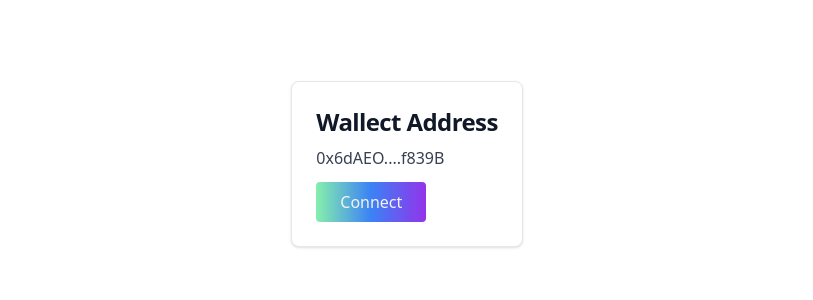
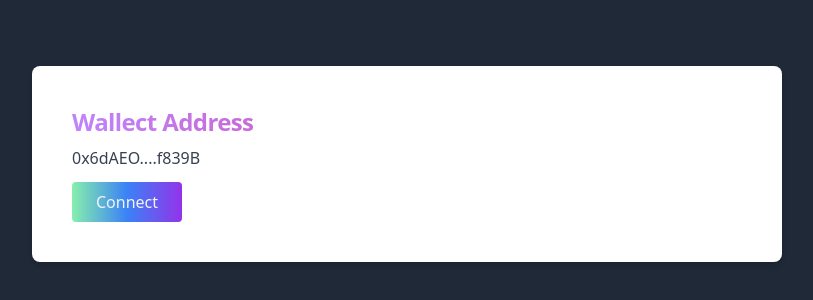
Before and after one commit to atroopa/react-metamask-connect, a React (Create React App) app: page / in a window 1280 px wide. Shown: the part 236-536 px from the top of the page, without its empty margins (233-1046 px from the left). Built offline with nearby package versions, Linux system fonts and the light colour scheme.

Commit message:
change card w-[750px]

```diff
--- a/src/App.js
+++ b/src/App.js
@@ -2,7 +2,7 @@ import WalletConnect from "./components/WalletConnect";
 
 function App() {
   return (
-    <div className="flex flex-col items-center justify-center h-screen ">
+    <div className="flex flex-col items-center justify-center h-screen bg-gray-800 ">
       <WalletConnect/>
     </div>
   );
--- a/src/components/WalletConnect.jsx
+++ b/src/components/WalletConnect.jsx
@@ -3,9 +3,9 @@ import React, {useState} from 'react';
 const WalletConnect = () => {
   return (
 
-            <div className="max-w-sm p-6 bg-white border border-gray-200 rounded-lg shadow dark:bg-gray-800 dark:border-gray-700">
+            <div className="p-10 m-8 w-[750px] bg-white rounded-lg shadow-md dark:bg-gray-800 dark:border-gray-700">
                 <div>
-                    <h5 className="mb-2 text-2xl font-bold tracking-tight text-gray-900 dark:text-white">
+                    <h5 className="mb-2 text-2xl font-bold tracking-tight font-extrabold text-transparent text-2xl bg-clip-text bg-gradient-to-r from-purple-400 to-pink-600 dark:text-white">
                         Wallect Address
                     </h5>
                 </div>
```
